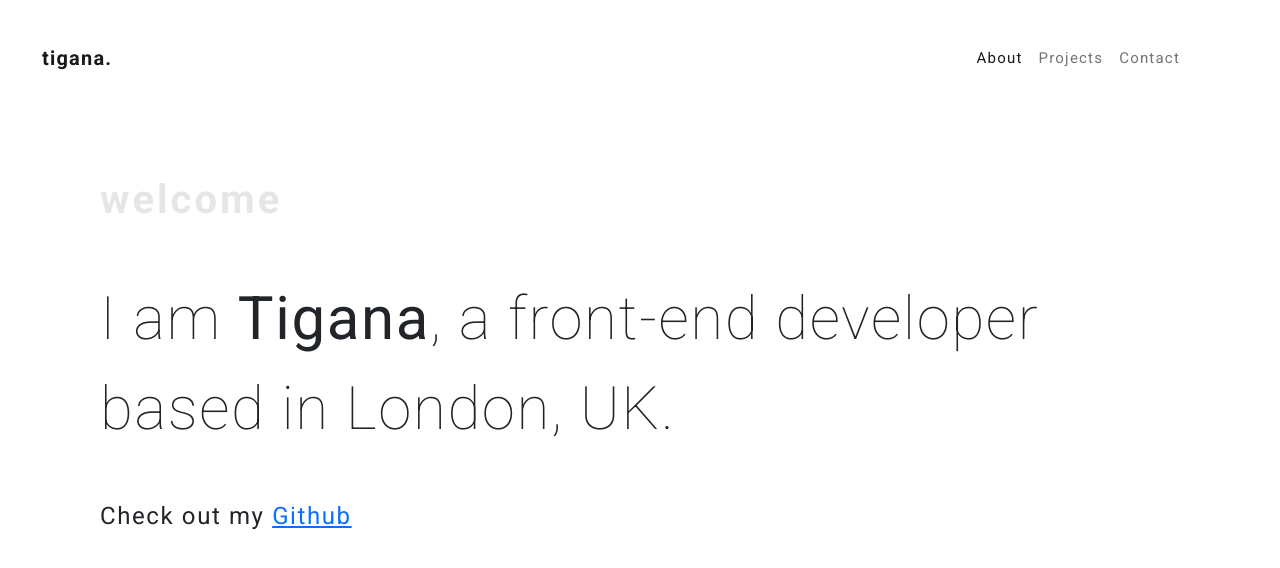
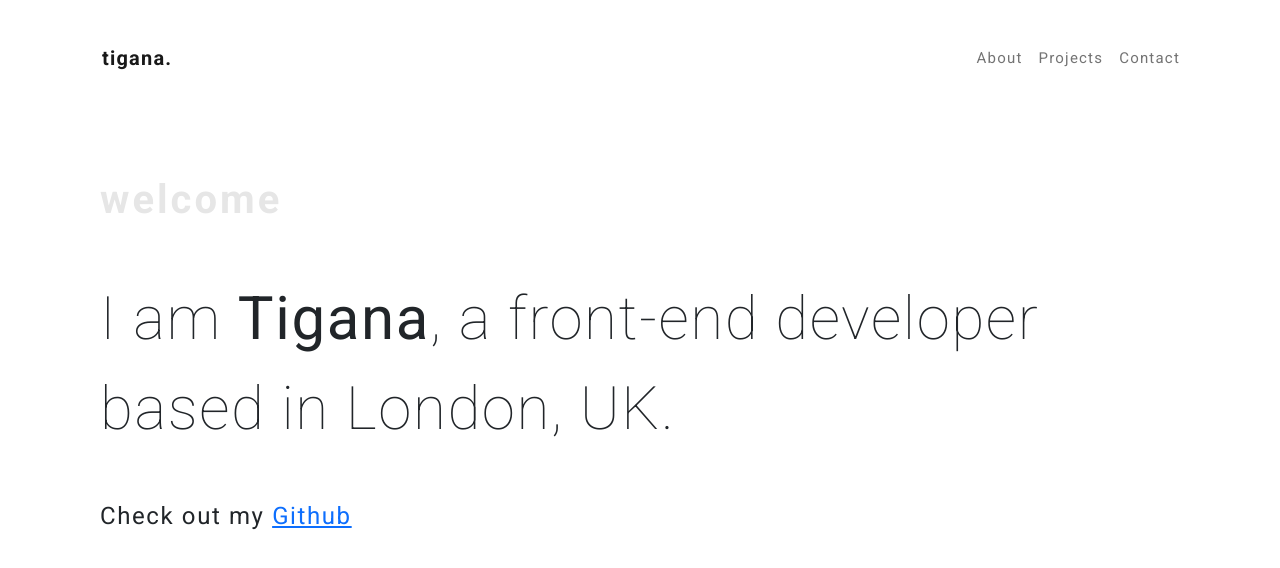
Before and after one commit to tiganasari/developer-portfolio, a plain HTML site: page index.html in a window 1280 px wide. Drawn offline with nearby package versions, Linux system fonts and the light colour scheme.

Commit message:
Fixed navbar positioning

```diff
--- a/index.html
+++ b/index.html
@@ -31,7 +31,7 @@
                 </button>
                 <div class="collapse navbar-collapse justify-content-end" id="navbarNavAltMarkup">
                     <div class="navbar-nav">
-                        <a class="nav-link active" aria-current="page" href="#">About</a>
+                        <a class="nav-link" aria-current="page" href="#">About</a>
                         <a class="nav-link" href="#">Projects</a>
                         <a class="nav-link" href="#">Contact</a>
                     </div>
--- a/src/style.css
+++ b/src/style.css
@@ -29,6 +29,10 @@ header {
   margin-bottom: 30px;
 }
 
+.navbar-collapse {
+margin-left: 60px;
+}
+
 @media (max-width: 576px) {
   .title {
     padding: 40px;
@@ -37,4 +41,14 @@ header {
   .opening {
     font-size: 30px;
   }
+
+  .navbar-collapse {
+margin-left: 0px;
 }
+}
+
+@media (min-width: 577px) {
+.navbar-brand {
+  padding-left:60px;
+
+}
```
